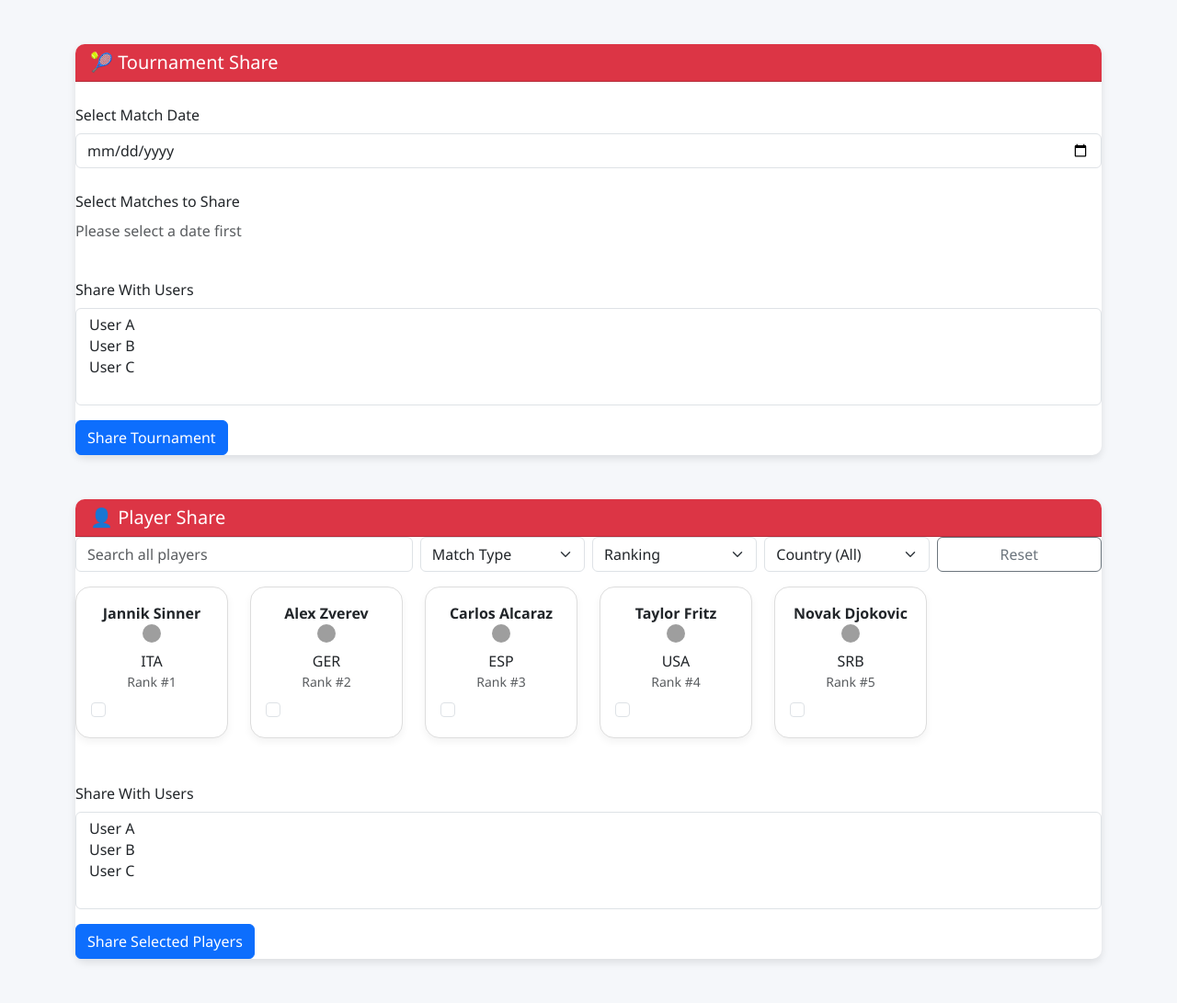
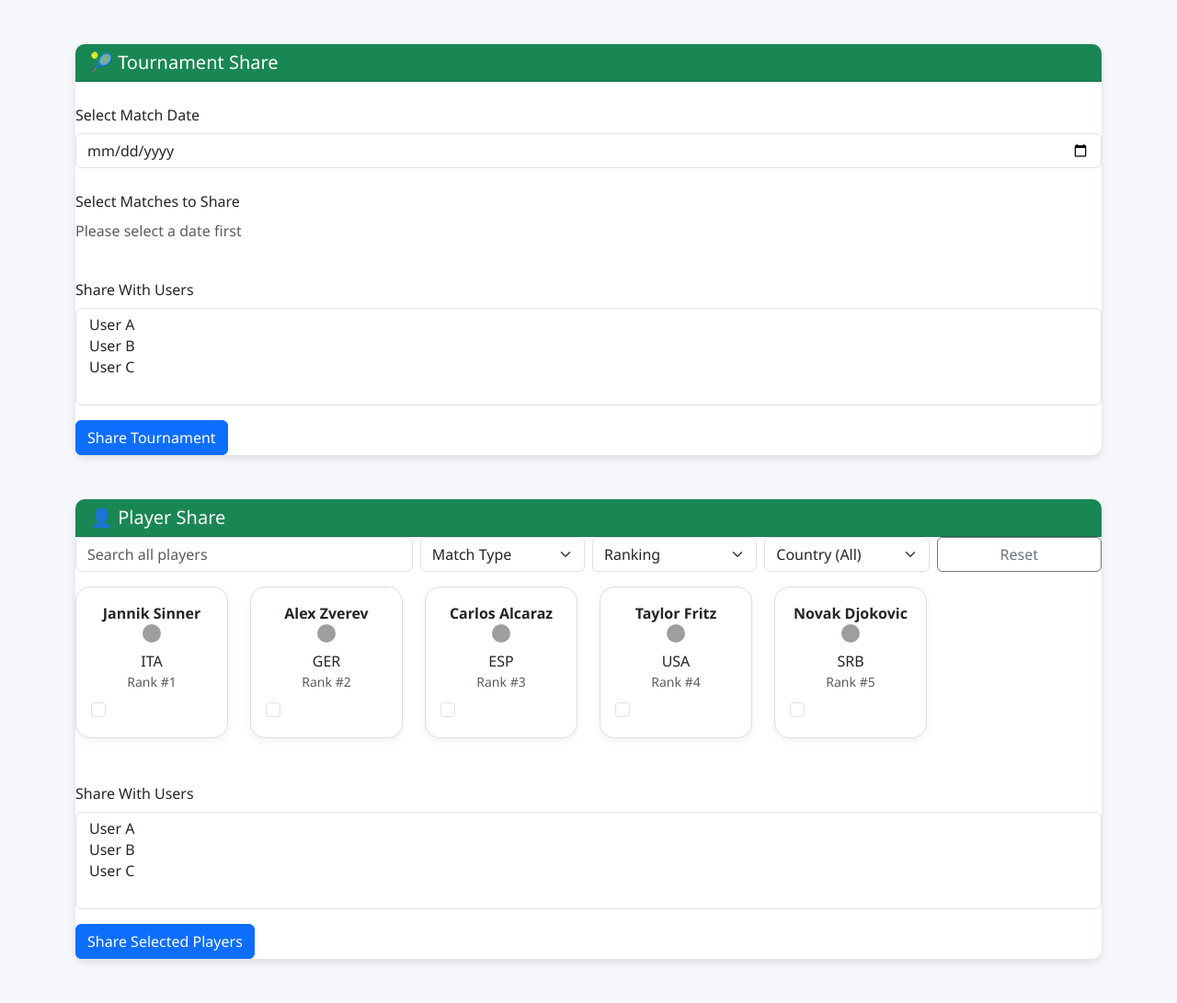
Before and after one commit to ThanhVinhTong/Tennis-Tournament, a Flask app: page /share in a window 1280 px wide. Shown: the part 56-1147 px from the top of the page at 92% size. Run offline with Flask 3, Linux system fonts and the light colour scheme; some libraries are stand-ins or nearby versions; grey boxes are pictures that could not be loaded.

Commit message:
enhancement: change color from red to green to go with the entire website style

```diff
--- a/app/templates/share.html
+++ b/app/templates/share.html
@@ -99,7 +99,7 @@
 
   <!-- Tournament Share -->
   <div class="card mb-4">
-    <div class="card-header bg-danger text-white">
+    <div class="card-header bg-success text-white">
       <h5 class="mb-0">🎾 Tournament Share</h5>
     </div>
 
@@ -131,7 +131,7 @@
 
   <!-- Player Share -->
   <div class="card mb-4">
-    <div class="card-header bg-danger text-white">
+    <div class="card-header bg-success text-white">
       <h5 class="mb-0">👤 Player Share</h5>
     </div>
 
```
